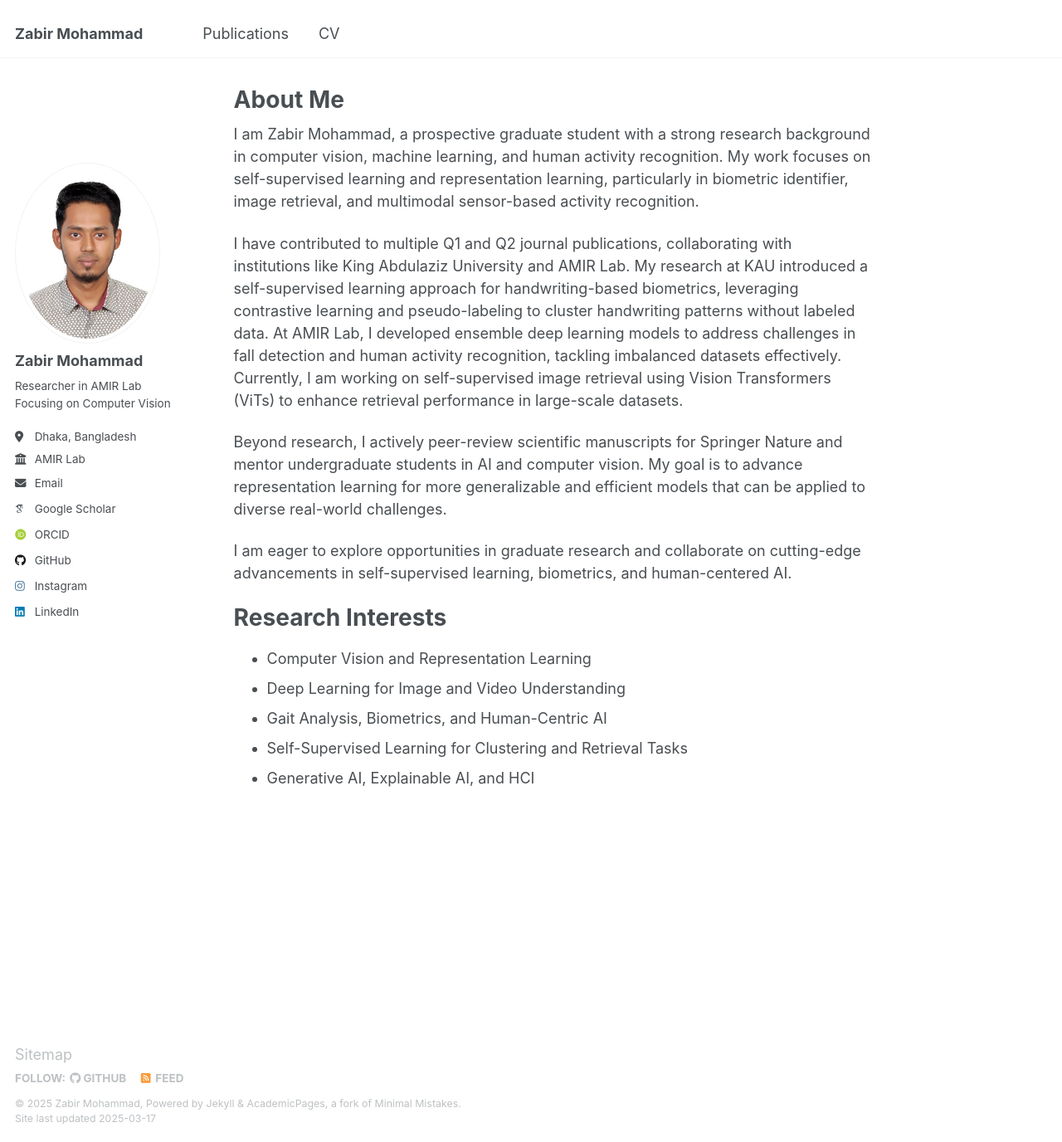
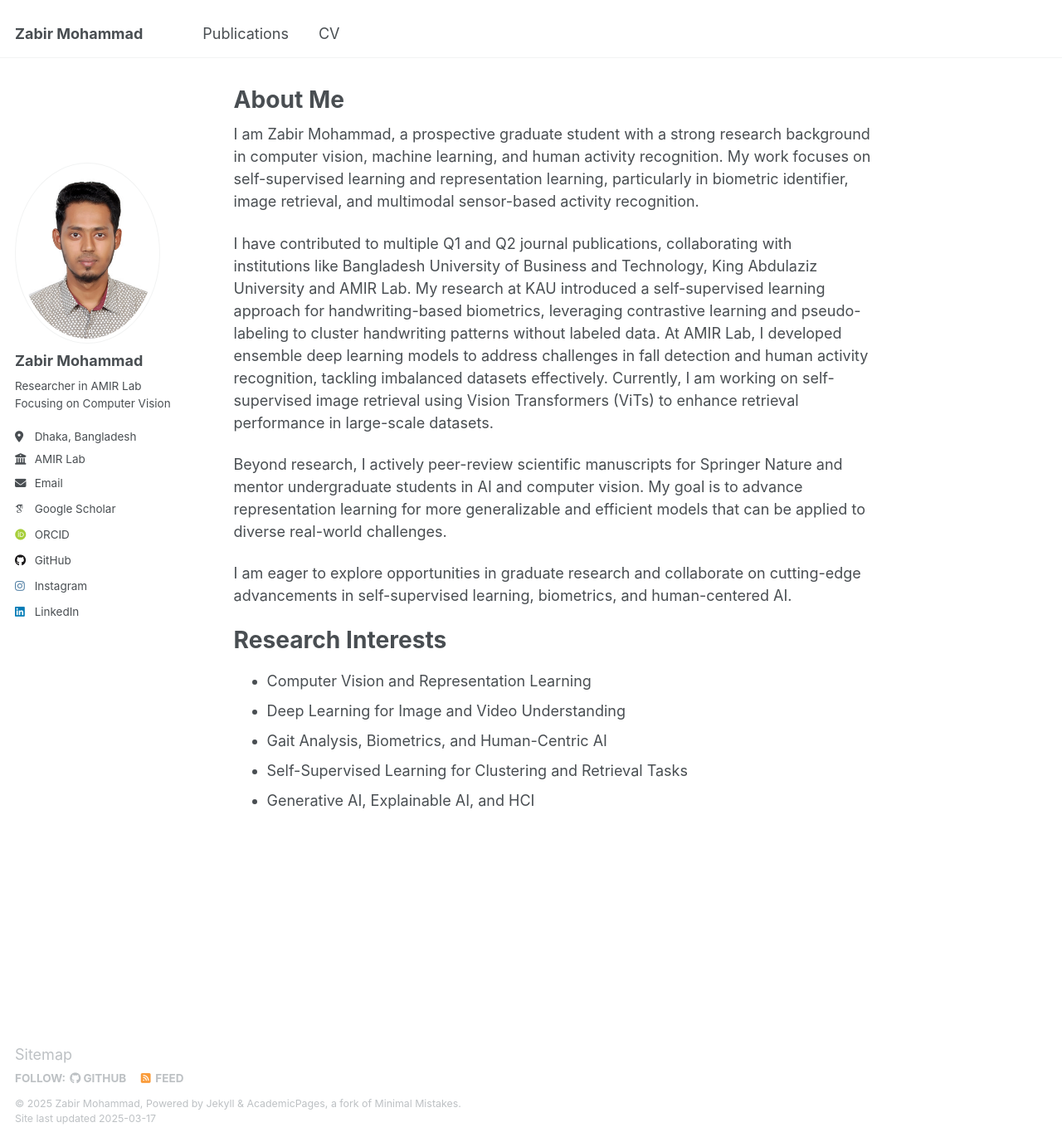
Before and after one commit to zabirmohammad/zabirmohammad.github.io, a Jekyll site: the page built from _pages/about.md, in a window 1280 px wide and 1376 px high. Shown: the whole window at 83% size. Built offline with Jekyll 4.4.1, drawn with Linux system fonts in a browser that asks for light colours; some web fonts are replaced.

Commit message:
Update about.md

```diff
--- a/_pages/about.md
+++ b/_pages/about.md
@@ -9,7 +9,7 @@ redirect_from:
 
 I am Zabir Mohammad, a prospective graduate student with a strong research background in computer vision, machine learning, and human activity recognition. My work focuses on self-supervised learning and representation learning, particularly in biometric identifier, image retrieval, and multimodal sensor-based activity recognition.
 
-I have contributed to multiple Q1 and Q2 journal publications, collaborating with institutions like King Abdulaziz University and AMIR Lab. My research at KAU introduced a self-supervised learning approach for handwriting-based biometrics, leveraging contrastive learning and pseudo-labeling to cluster handwriting patterns without labeled data. At AMIR Lab, I developed ensemble deep learning models to address challenges in fall detection and human activity recognition, tackling imbalanced datasets effectively. Currently, I am working on self-supervised image retrieval using Vision Transformers (ViTs) to enhance retrieval performance in large-scale datasets.
+I have contributed to multiple Q1 and Q2 journal publications, collaborating with institutions like Bangladesh University of Business and Technology, King Abdulaziz University and AMIR Lab. My research at KAU introduced a self-supervised learning approach for handwriting-based biometrics, leveraging contrastive learning and pseudo-labeling to cluster handwriting patterns without labeled data. At AMIR Lab, I developed ensemble deep learning models to address challenges in fall detection and human activity recognition, tackling imbalanced datasets effectively. Currently, I am working on self-supervised image retrieval using Vision Transformers (ViTs) to enhance retrieval performance in large-scale datasets.
 
 Beyond research, I actively peer-review scientific manuscripts for Springer Nature and mentor undergraduate students in AI and computer vision. My goal is to advance representation learning for more generalizable and efficient models that can be applied to diverse real-world challenges.
 
```
